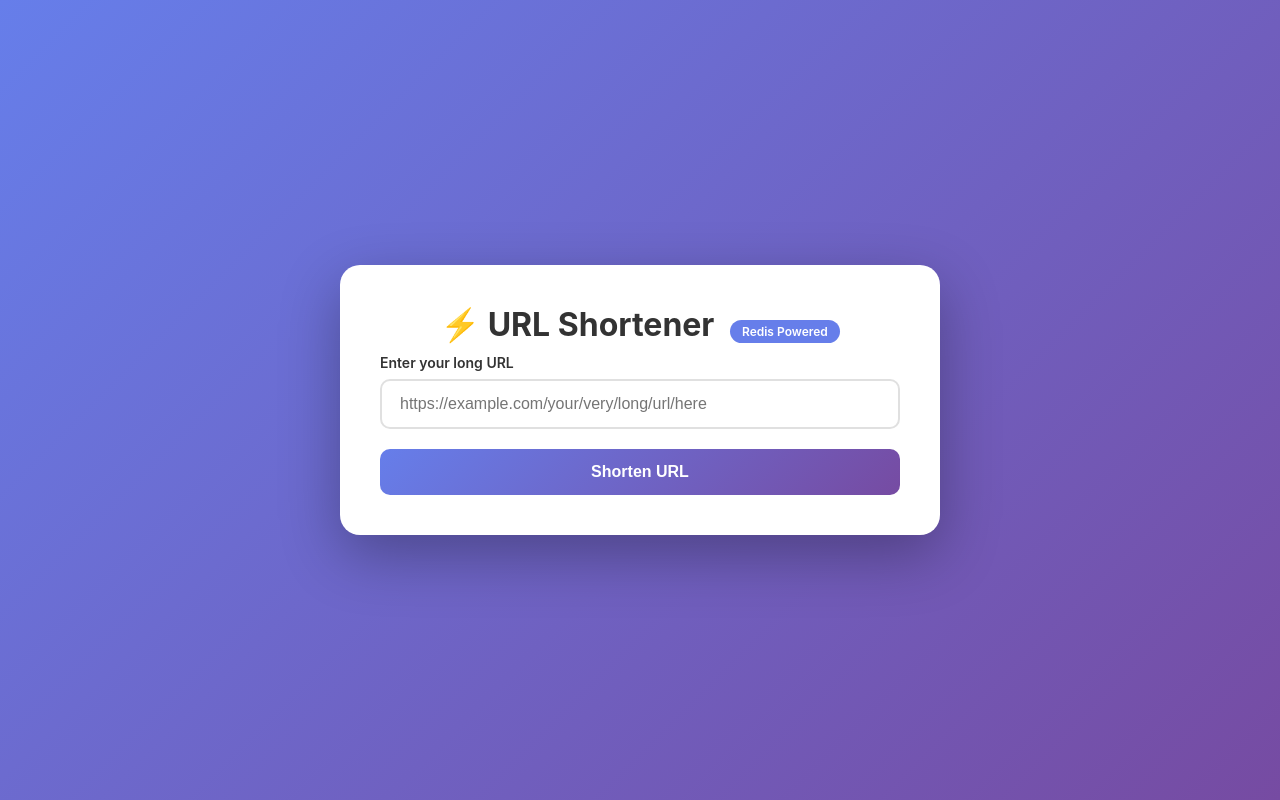
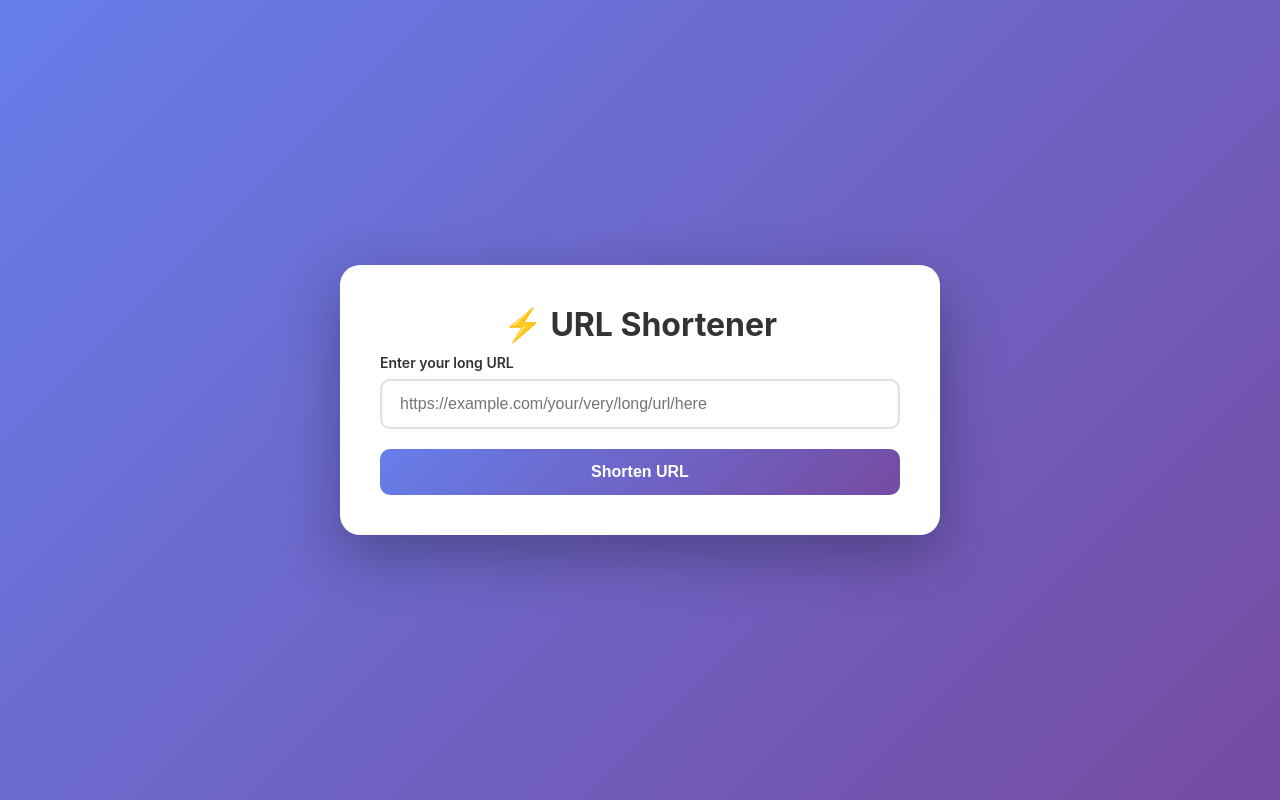
Before and after one commit to JosmonNoronha/URL-shortener, a website: page public/index.html in a window 1280 px wide. Drawn offline with Linux system fonts and the light colour scheme.

Commit message:
minor UI change

```diff
--- a/public/index.html
+++ b/public/index.html
@@ -259,7 +259,7 @@
 </head>
 <body>
     <div class="container">
-        <h1>⚡ URL Shortener <span class="badge">Redis Powered</span></h1>
+        <h1>⚡ URL Shortener </h1>
 
         <div class="input-group">
             <label for="urlInput">Enter your long URL</label>
```
